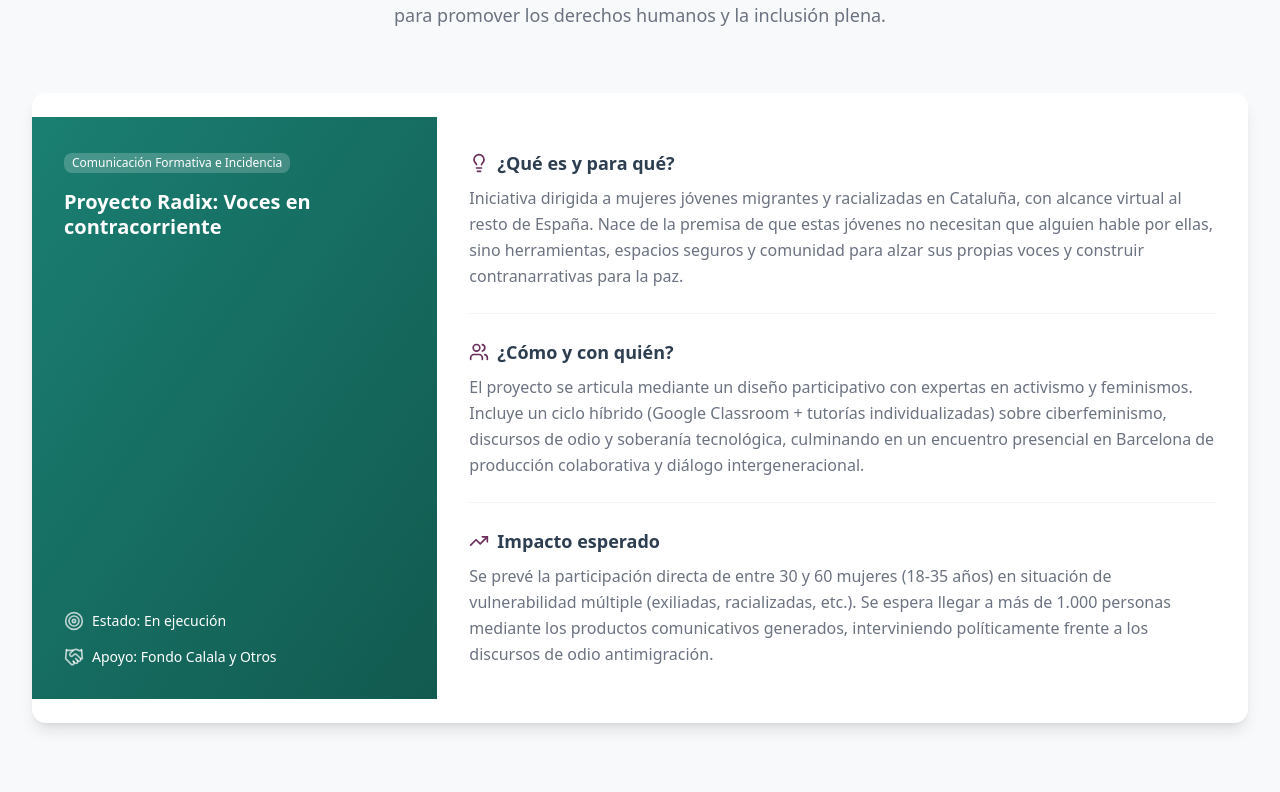
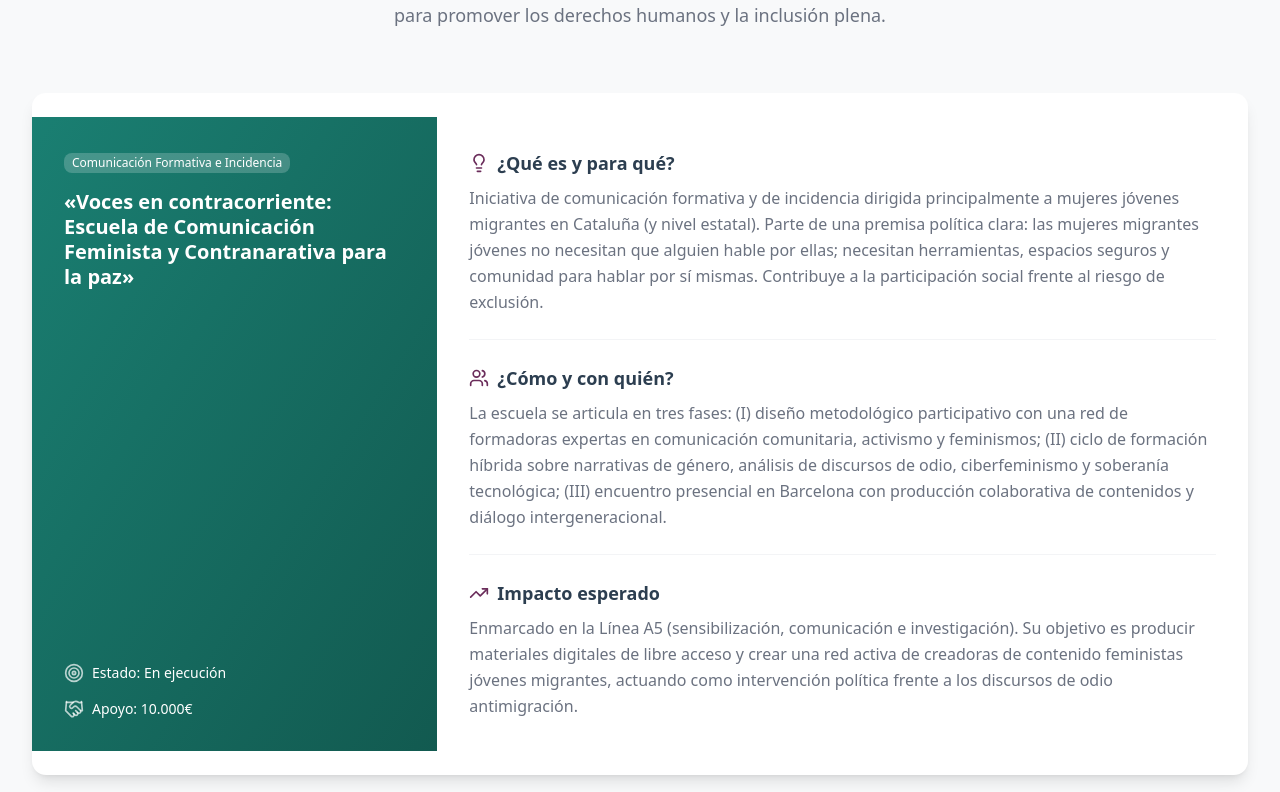
Before and after one commit to mareaslab/MareasWeb, a Next.js app: page /proyectos in a window 1280 px wide. Shown: the part 348-1140 px from the top of the page. Built offline with nearby package versions, Linux system fonts and the light colour scheme.

Commit message:
Fix: restaurar el primer proyecto y añadir Proyecto Radix como segundo

```diff
--- a/src/components/Sections.tsx
+++ b/src/components/Sections.tsx
@@ -803,13 +803,22 @@ function ServicesSection() {
 function ProjectsSection() {
   const projects = [
     {
-      title: "Proyecto Radix: Voces en contracorriente",
+      title: "«Voces en contracorriente: Escuela de Comunicación Feminista y Contranarativa para la paz»",
       category: "Comunicación Formativa e Incidencia",
       status: "En ejecución",
+      budget: "10.000€",
+      description: "Iniciativa de comunicación formativa y de incidencia dirigida principalmente a mujeres jóvenes migrantes en Cataluña (y nivel estatal). Parte de una premisa política clara: las mujeres migrantes jóvenes no necesitan que alguien hable por ellas; necesitan herramientas, espacios seguros y comunidad para hablar por sí mismas. Contribuye a la participación social frente al riesgo de exclusión.",
+      details: "La escuela se articula en tres fases: (I) diseño metodológico participativo con una red de formadoras expertas en comunicación comunitaria, activismo y feminismos; (II) ciclo de formación híbrida sobre narrativas de género, análisis de discursos de odio, ciberfeminismo y soberanía tecnológica; (III) encuentro presencial en Barcelona con producción colaborativa de contenidos y diálogo intergeneracional.",
+      impact: "Enmarcado en la Línea A5 (sensibilización, comunicación e investigación). Su objetivo es producir materiales digitales de libre acceso y crear una red activa de creadoras de contenido feministas jóvenes migrantes, actuando como intervención política frente a los discursos de odio antimigración."
+    },
+    {
+      title: "«Proyecto Radix»",
+      category: "Innovación Social y Digital",
+      status: "En ejecución",
       budget: "Fondo Calala y Otros",
-      description: "Iniciativa dirigida a mujeres jóvenes migrantes y racializadas en Cataluña, con alcance virtual al resto de España. Nace de la premisa de que estas jóvenes no necesitan que alguien hable por ellas, sino herramientas, espacios seguros y comunidad para alzar sus propias voces y construir contranarrativas para la paz.",
-      details: "El proyecto se articula mediante un diseño participativo con expertas en activismo y feminismos. Incluye un ciclo híbrido (Google Classroom + tutorías individualizadas) sobre ciberfeminismo, discursos de odio y soberanía tecnológica, culminando en un encuentro presencial en Barcelona de producción colaborativa y diálogo intergeneracional.",
-      impact: "Se prevé la participación directa de entre 30 y 60 mujeres (18-35 años) en situación de vulnerabilidad múltiple (exiliadas, racializadas, etc.). Se espera llegar a más de 1.000 personas mediante los productos comunicativos generados, interviniendo políticamente frente a los discursos de odio antimigración."
+      description: "Dirigido a mujeres migrantes y racializadas jóvenes en su diversidad en Cataluña (y alcance estatal). Su objetivo principal es implementar la iniciativa «Voces en contracorriente», brindando espacios seguros y herramientas comunitarias para que las jóvenes hablen por sí mismas.",
+      details: "Incluye el diseño participativo con expertas en activismo y feminismos, un ciclo de formación híbrida (Google Classroom + tutorías) sobre ciberfeminismo y discursos de odio, y un encuentro presencial en Barcelona para producir contenido colaborativo y fomentar el diálogo intergeneracional con las diásporas latinoamericanas.",
+      impact: "Se prevé la participación directa de entre 30 y 60 mujeres (18-35 años) en situación de vulnerabilidad múltiple (exiliadas, racializadas, etc.). Se espera alcanzar a más de 1.000 personas mediante la difusión de contranarrativas en plataformas digitales, interviniendo políticamente frente al odio antimigración."
     }
   ];
 
```
